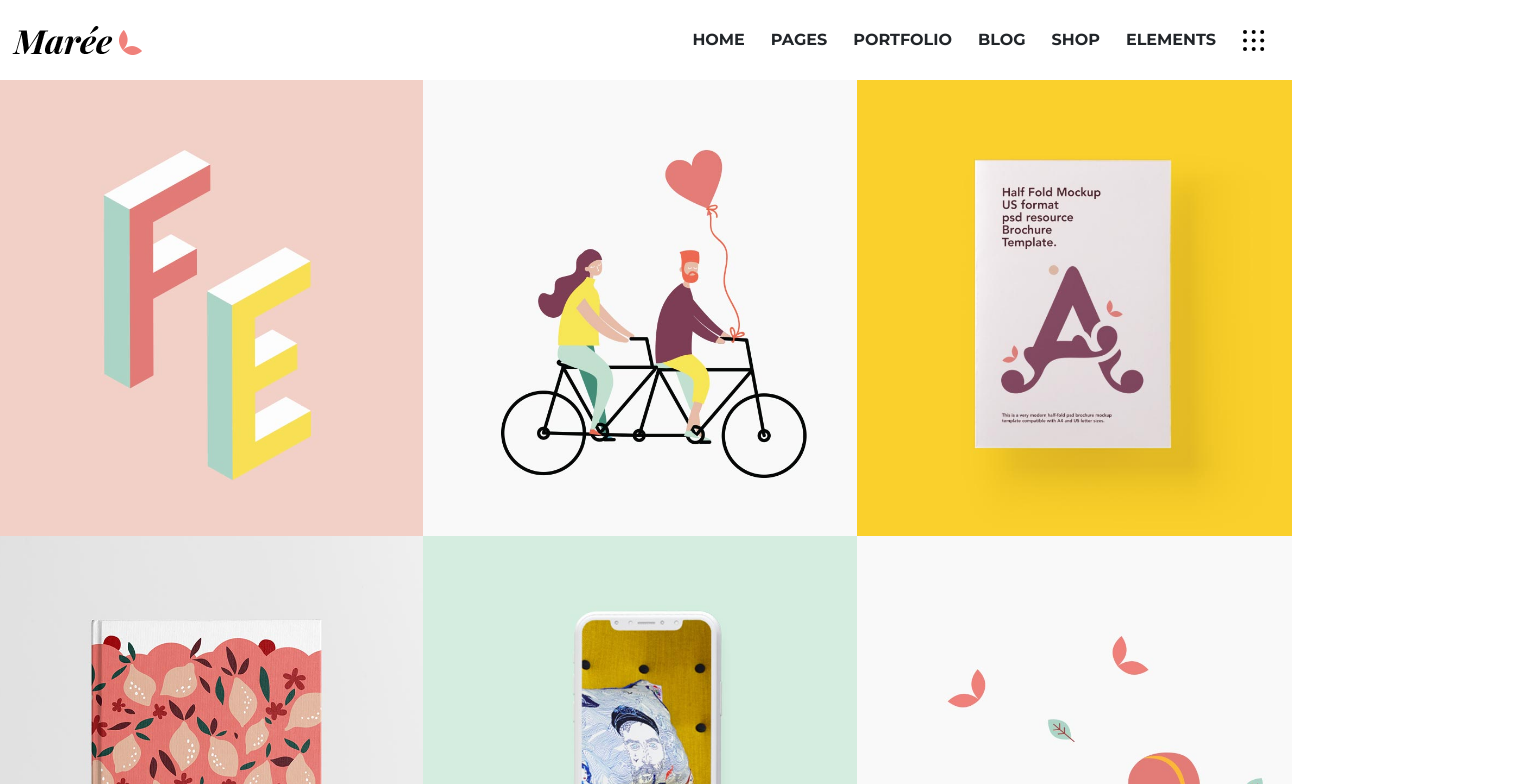
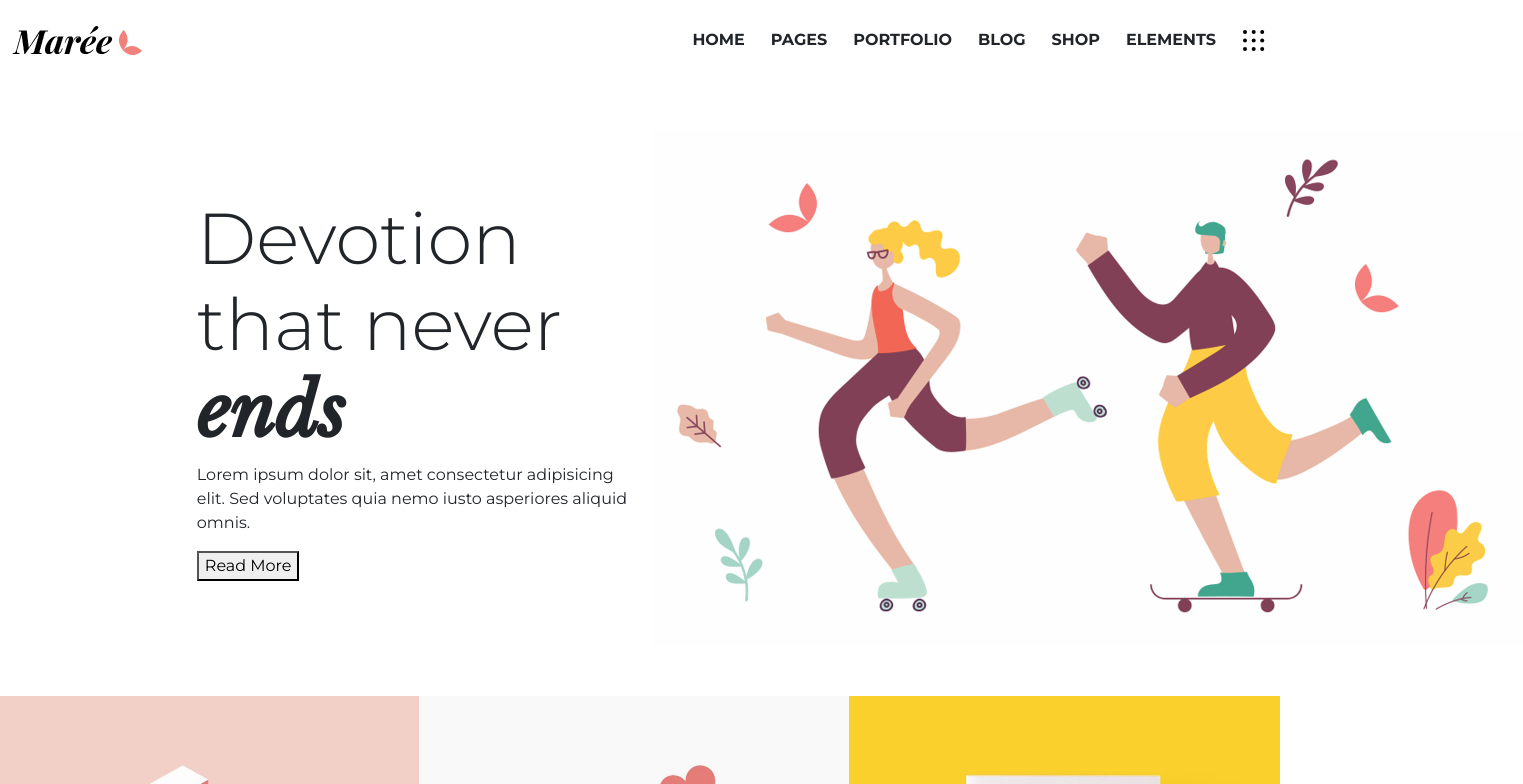
Before and after one commit to TrvMarco/proj-html-vuejs, a Vue app: page / in a window 1280 px wide. Shown: the top 784 px of the page, 1523 px wide, since content can reach past the window. Built offline with nearby package versions, Linux system fonts and the light colour scheme.

Commit message:
creato struttura hero con img e testo

```diff
--- a/src/Components/Blocks/BaseMain.vue
+++ b/src/Components/Blocks/BaseMain.vue
@@ -1,5 +1,6 @@
 <template>
   <main>
+    <MainHeroSlider/>
     <MainCardsImages/>
     <MainWorkingProcess/>
     <MainWorkWithUs/>
@@ -7,6 +8,7 @@
 </template>
 
 <script>
+import MainHeroSlider from '../../Components/Sections/MainHeroSlider'
 import MainCardsImages from '../../Components/Sections/MainCardsImages'
 import MainWorkingProcess from '../../Components/Sections/MainWorkingProcess'
 import MainWorkWithUs from '../../Components/Sections/MainWorkWithUs'
@@ -14,6 +16,7 @@ import MainWorkWithUs from '../../Components/Sections/MainWorkWithUs'
 export default {
     name: 'BaseMain',
     components: {
+        MainHeroSlider,
         MainCardsImages,
         MainWorkingProcess,
         MainWorkWithUs,
--- a/src/Components/Sections/MainCardsImages.vue
+++ b/src/Components/Sections/MainCardsImages.vue
@@ -28,7 +28,11 @@ export default {
 </script>
 
 <style lang="scss" scoped>
-  .cards div{
-    padding: 0;
+  .cards{
+    margin-right: 0;
+
+    & div{
+      padding: 0;
+    }
   }
 </style>
--- /dev/null
+++ b/src/Components/Sections/MainHeroSlider.vue
@@ -0,0 +1,34 @@
+<template>
+  <section class="hero-slider">
+    <div class="container-fluid">
+    <div class="row align-items-center">
+        <div class="col-lg-6 d-flex justify-content-end">
+            <div class="hero-text">
+                <h1 class="display-2">Devotion that never <span class="italic-font">ends</span></h1>
+                <p>Lorem ipsum dolor sit, amet consectetur adipisicing elit. Sed voluptates quia nemo iusto asperiores aliquid omnis.</p>
+                <button>Read More</button>
+            </div>
+        </div>
+        <div class="col-lg-6">
+            <img src="../../assets/img/hero-slider.png" alt="Art image slider">
+        </div>
+    </div>
+  </div>
+  </section>
+</template>
+
+<script>
+export default {
+    name: 'MainHeroSlider'
+}
+</script>
+
+<style lang="scss" scoped>
+    .hero-slider{
+        padding: var(--padding-hero-slider);
+    }
+
+    .hero-text{
+        width: 70%;
+    }
+</style>
--- a/src/assets/Style/global-parts/_variables.scss
+++ b/src/assets/Style/global-parts/_variables.scss
@@ -15,5 +15,6 @@
 
     // SPACES
    --padding-section: 6.25rem 0;
+   --padding-hero-slider: 3.125rem 0;
 
 }
```
Also changed, not shown: src/assets/img/hero-slider.png (added).
